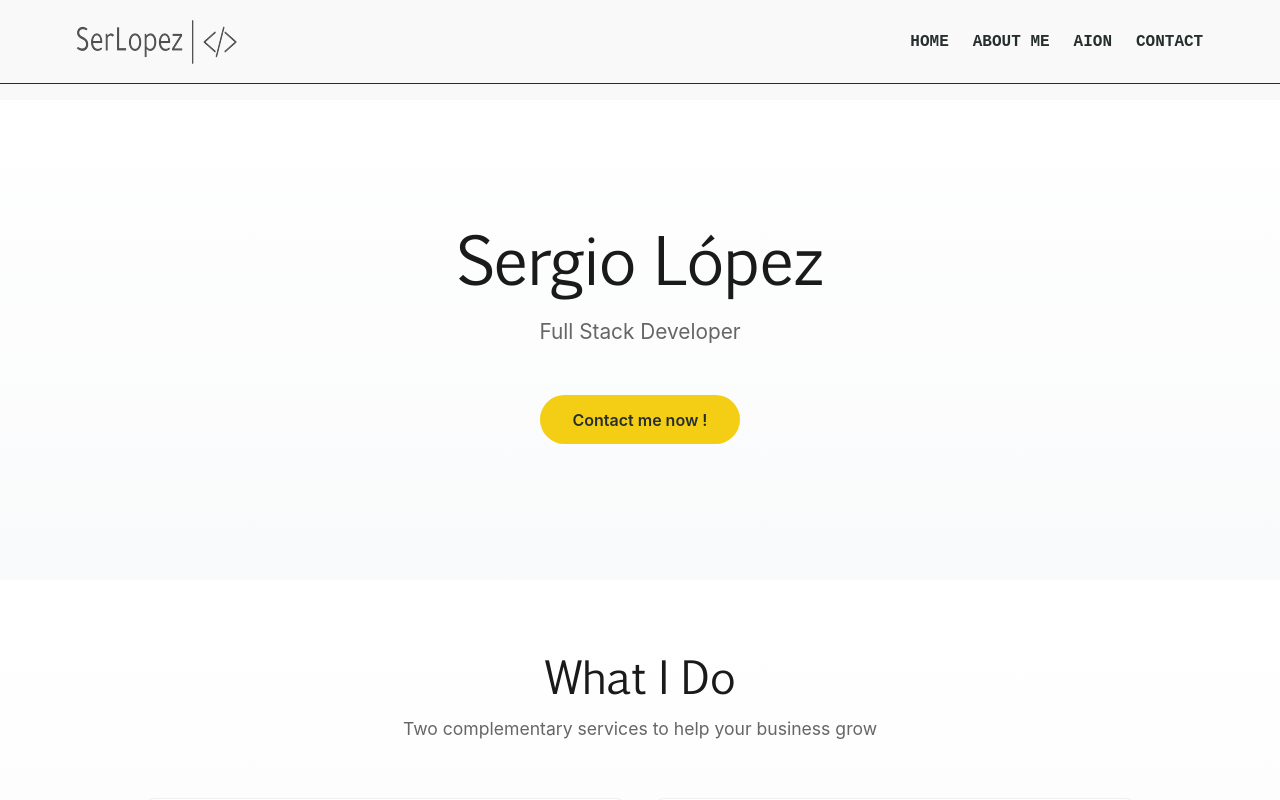
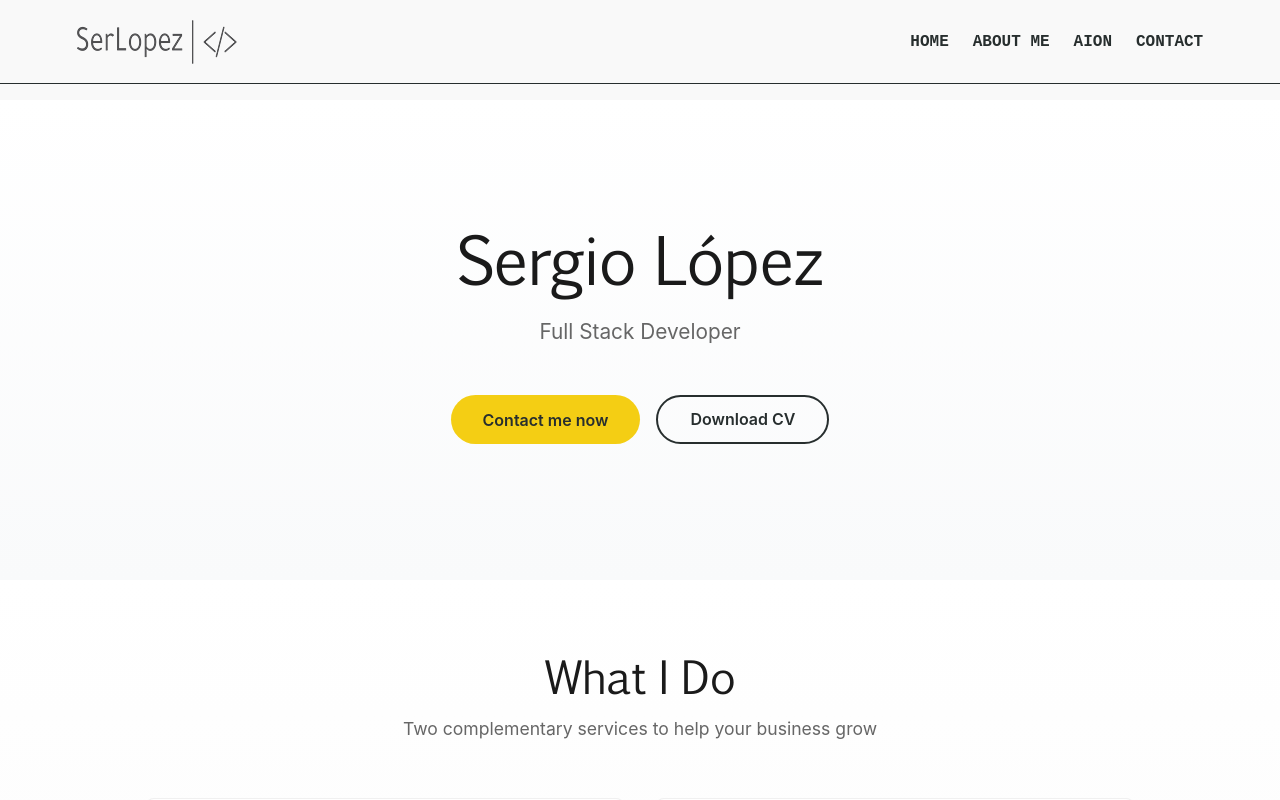
Before and after one commit to monsieurlopez/site_web_2.0, a React (Vite) app: page / in a window 1280 px wide. Shown: the top 800 px of the page. Built offline with nearby package versions, Linux system fonts and the light colour scheme; a web font is replaced by a local one.

Commit message:
style: add download cv button to hero and unify typography across home and aion
Amp-Thread-ID: https://ampcode.com/threads/T-019bfacf-528e-7266-98e7-14e27658c022
Co-authored-by: Amp <amp@ampcode.com>

```diff
--- a/src/components/pages/Aion/aion.css
+++ b/src/components/pages/Aion/aion.css
@@ -30,7 +30,7 @@
   color: #555;
   line-height: 1.6;
   margin-bottom: 2rem;
-  font-family: monospace;
+  font-family: -apple-system, BlinkMacSystemFont, "Segoe UI", "Roboto", "Oxygen", "Ubuntu", "Cantarell", sans-serif;
 }
 
 .aion-hero-cta {
@@ -43,12 +43,12 @@
 .aion-btn-secondary {
   padding: 0.7rem 1.5rem;
   border-radius: 2rem;
-  font-weight: bold;
+  font-weight: 600;
   font-size: 0.95rem;
   transition: all 0.3s ease;
   border: none;
   cursor: pointer;
-  font-family: monospace;
+  font-family: -apple-system, BlinkMacSystemFont, "Segoe UI", "Roboto", "Oxygen", "Ubuntu", "Cantarell", sans-serif;
 }
 
 .aion-btn-primary {
@@ -206,7 +206,7 @@
   color: #666;
   line-height: 1.6;
   margin-bottom: 1.5rem;
-  font-family: monospace;
+  font-family: -apple-system, BlinkMacSystemFont, "Segoe UI", "Roboto", "Oxygen", "Ubuntu", "Cantarell", sans-serif;
 }
 
 .aion-service-features {
@@ -222,7 +222,7 @@
   font-size: 0.85rem;
   color: #272e2e;
   border: 1px solid #e0e0e0;
-  font-family: monospace;
+  font-family: -apple-system, BlinkMacSystemFont, "Segoe UI", "Roboto", "Oxygen", "Ubuntu", "Cantarell", sans-serif;
 }
 
 .aion-services-story {
@@ -243,7 +243,7 @@
   color: #555;
   line-height: 1.8;
   margin-bottom: 1rem;
-  font-family: monospace;
+  font-family: -apple-system, BlinkMacSystemFont, "Segoe UI", "Roboto", "Oxygen", "Ubuntu", "Cantarell", sans-serif;
 }
 
 .aion-story-content p:last-child {
@@ -271,7 +271,7 @@
 .aion-gallery-header p {
   font-size: 1.1rem;
   color: #666;
-  font-family: monospace;
+  font-family: -apple-system, BlinkMacSystemFont, "Segoe UI", "Roboto", "Oxygen", "Ubuntu", "Cantarell", sans-serif;
 }
 
 .aion-gallery-grid {
@@ -350,7 +350,7 @@
   font-size: 0.75rem;
   font-weight: bold;
   white-space: nowrap;
-  font-family: monospace;
+  font-family: -apple-system, BlinkMacSystemFont, "Segoe UI", "Roboto", "Oxygen", "Ubuntu", "Cantarell", sans-serif;
 }
 
 .aion-project-description {
@@ -359,7 +359,7 @@
   line-height: 1.5;
   margin-bottom: 1rem;
   flex-grow: 1;
-  font-family: monospace;
+  font-family: -apple-system, BlinkMacSystemFont, "Segoe UI", "Roboto", "Oxygen", "Ubuntu", "Cantarell", sans-serif;
 }
 
 .aion-project-metrics {
@@ -376,7 +376,7 @@
 .aion-metric-value {
   font-weight: bold;
   color: var(--card-color, #f4ce14);
-  font-family: monospace;
+  font-family: -apple-system, BlinkMacSystemFont, "Segoe UI", "Roboto", "Oxygen", "Ubuntu", "Cantarell", sans-serif;
 }
 
 .aion-project-link {
@@ -387,7 +387,7 @@
   font-weight: bold;
   text-decoration: none;
   transition: all 0.3s ease;
-  font-family: monospace;
+  font-family: -apple-system, BlinkMacSystemFont, "Segoe UI", "Roboto", "Oxygen", "Ubuntu", "Cantarell", sans-serif;
 }
 
 .aion-project-link:hover {
--- a/src/components/pages/Home/Hero.css
+++ b/src/components/pages/Home/Hero.css
@@ -48,12 +48,38 @@
   margin: 0;
 }
 
-.hero-information .button-primary {
-  display: inline-block;
+.hero-buttons {
+  display: flex;
+  gap: 1rem;
+  flex-wrap: wrap;
+  justify-content: center;
   margin-top: 2rem;
-  align-self: center;
+}
+
+.hero-buttons .button-primary,
+.hero-buttons .button-secondary {
   padding: 0.8rem 2rem;
   font-size: 1rem;
+}
+
+.button-secondary {
+  padding: 0.7rem 1.5rem;
+  border-radius: 2rem;
+  background-color: transparent;
+  color: #272e2e;
+  font-weight: 600;
+  font-size: 0.95rem;
+  transition: all 0.3s ease;
+  border: 2px solid #272e2e;
+  cursor: pointer;
+  font-family: -apple-system, BlinkMacSystemFont, "Segoe UI", "Roboto", "Oxygen", "Ubuntu", "Cantarell", sans-serif;
+}
+
+.button-secondary:hover {
+  background-color: #272e2e;
+  color: #ffffff;
+  transform: translateY(-2px);
+  box-shadow: 0 8px 24px rgba(0, 0, 0, 0.15);
 }
 
 /* ===== RESPONSIVE ===== */
--- a/src/components/pages/Home/Hero.jsx
+++ b/src/components/pages/Home/Hero.jsx
@@ -2,15 +2,24 @@ import { HashLink } from "react-router-hash-link";
 import "./Hero.css";
 
 const Hero = () => {
+  const handleDownloadCV = () => {
+    window.open("/CV_Sergio_LOPEZ.pdf", "_blank", "noopener,noreferrer");
+  };
+
   return (
     <section className="hero">
       <div className="container grid">
         <div className="hero-information">
           <h1>Sergio López</h1>
           <h2>Full Stack Developer</h2>
-          <HashLink className="button-primary" to="/contact">
-            Contact me now !
-          </HashLink>
+          <div className="hero-buttons">
+            <HashLink className="button-primary" to="/contact">
+              Contact me now
+            </HashLink>
+            <button className="button-secondary" onClick={handleDownloadCV}>
+              Download CV
+            </button>
+          </div>
         </div>
       </div>
     </section>
```
Also changed, not shown: 15 other files (tests, documents, lock files or other folders).
